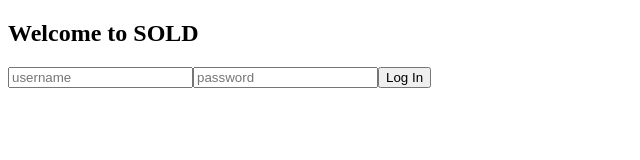
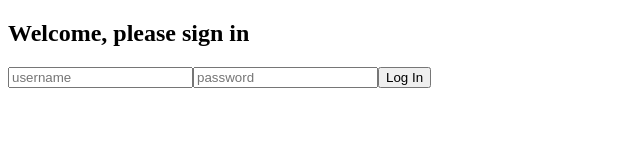
Before and after one commit to paulsvh/sold_project_frontend, a React (Create React App) app: page / in a window 1280 px wide. Shown: the top 160 px of the page, without its empty margins (0-640 px from the left). Built offline with nearby package versions, Linux system fonts and the light colour scheme; no server answers.

Commit message:
added welcome message to navbar component

```diff
--- a/src/components/Nav.js
+++ b/src/components/Nav.js
@@ -7,7 +7,9 @@ import Logout from './Logout.js'
 const Nav = ({currentUser}) => {
     return(
         <div>
-            <h2>Welcome to SOLD</h2>
+            <h2>
+                {currentUser ? `Welcome, ${currentUser.username}` : `Welcome, please sign in`}
+            </h2>
             {currentUser ? <Logout/> : <Login/>}
         </div>
     )
```
